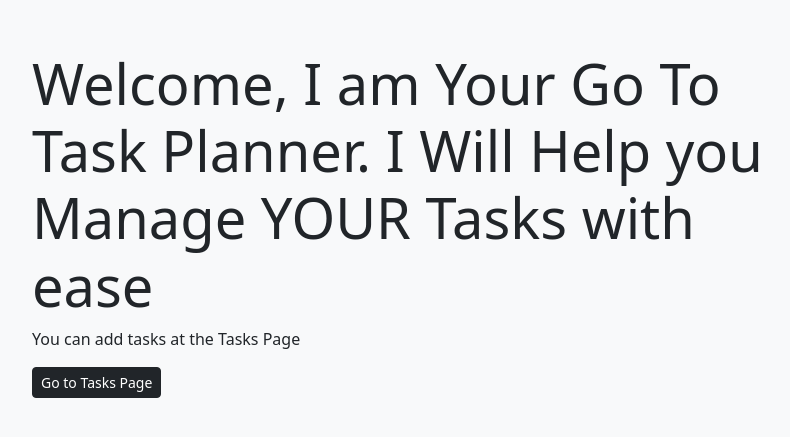
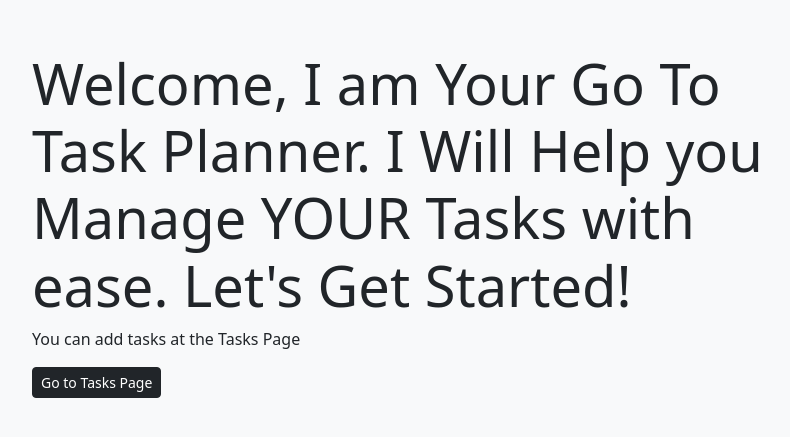
Before and after one commit to olusegunadelowo/taskManager-App, a Django app: page / in a window 1280 px wide. Shown: the part 56-493 px from the top of the page, without its empty margins (220-1010 px from the left). Run offline with Django 5.2, Linux system fonts and the light colour scheme.

Commit message:
Homepage message changed

```diff
--- a/core/templates/core/base.html
+++ b/core/templates/core/base.html
@@ -40,7 +40,9 @@
     <!-- The Content Block: This is where the specific page content goes -->
     <div class="container main-container">
         {% block content %}
-        <h1 class="display-4">Welcome, I am Your Go To Task Planner. I Will Help you Manage YOUR Tasks with ease</h1>
+        <h1 class="display-4">Welcome, I am Your Go To Task Planner. I Will Help you Manage YOUR Tasks with ease.
+        Let's Get Started!
+        </h1>
         <p>You can add tasks at the Tasks Page</p>
         <a href="{% url 'create_task' %}" class="btn btn-sm btn-dark">Go to Tasks Page</a>
         {% endblock %}
```
